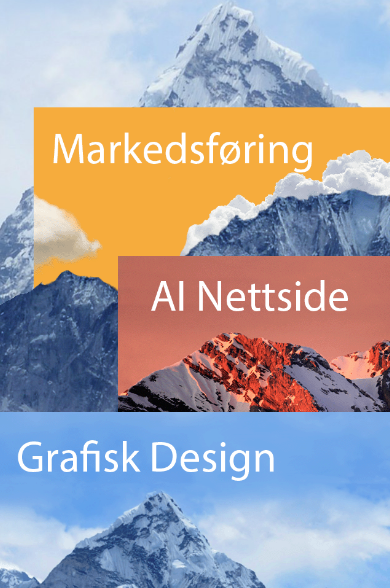
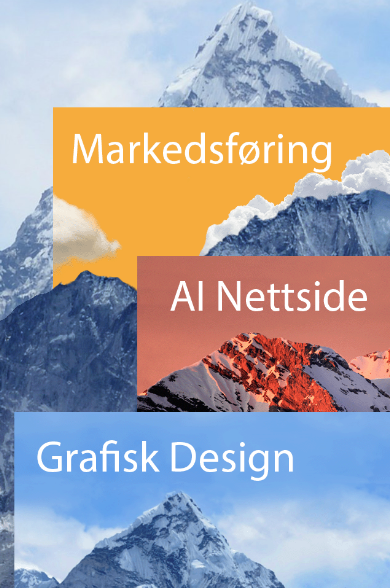
Before and after one commit to kmkai/ny, a plain HTML site: page tjeneste.html in a window 390 px wide. Shown: the part 256-844 px from the top of the page. Drawn offline with Linux system fonts and the light colour scheme.

Commit message:
new phone

```diff
--- a/tjeneste.css
+++ b/tjeneste.css
@@ -100,13 +100,13 @@ body {
   }
 }
 
-@media (max-width: 600px) {
+@media (max-width: 600px), (max-height: 700px) {
   .image-container img {
     bottom: -5%;
-    right: -45%;
-    height: 110%;
+    right: -40%;
+    height: 115%;
     width: auto; /* Maintain the width to preserve aspect ratio */
-    object-fit: contain; /* Ensures the image is contained within the element bounds */
+    object-fit: cover; /* Ensures the image is contained within the element bounds */
     object-position: bottom; /* Align the image to the bottom */
   }
 
@@ -134,3 +134,13 @@ body {
     top: 25%;
   }
 }
+
+@media (max-width: 600px), (max-height: 950px) {
+  .image-container img {
+    right: -50%;
+    height: 110%;
+    width: auto; /* Maintain the width to preserve aspect ratio */
+    object-fit: cover; /* Ensures the image is contained within the element bounds */
+    object-position: bottom; /* Align the image to the bottom */
+  }
+}
```
